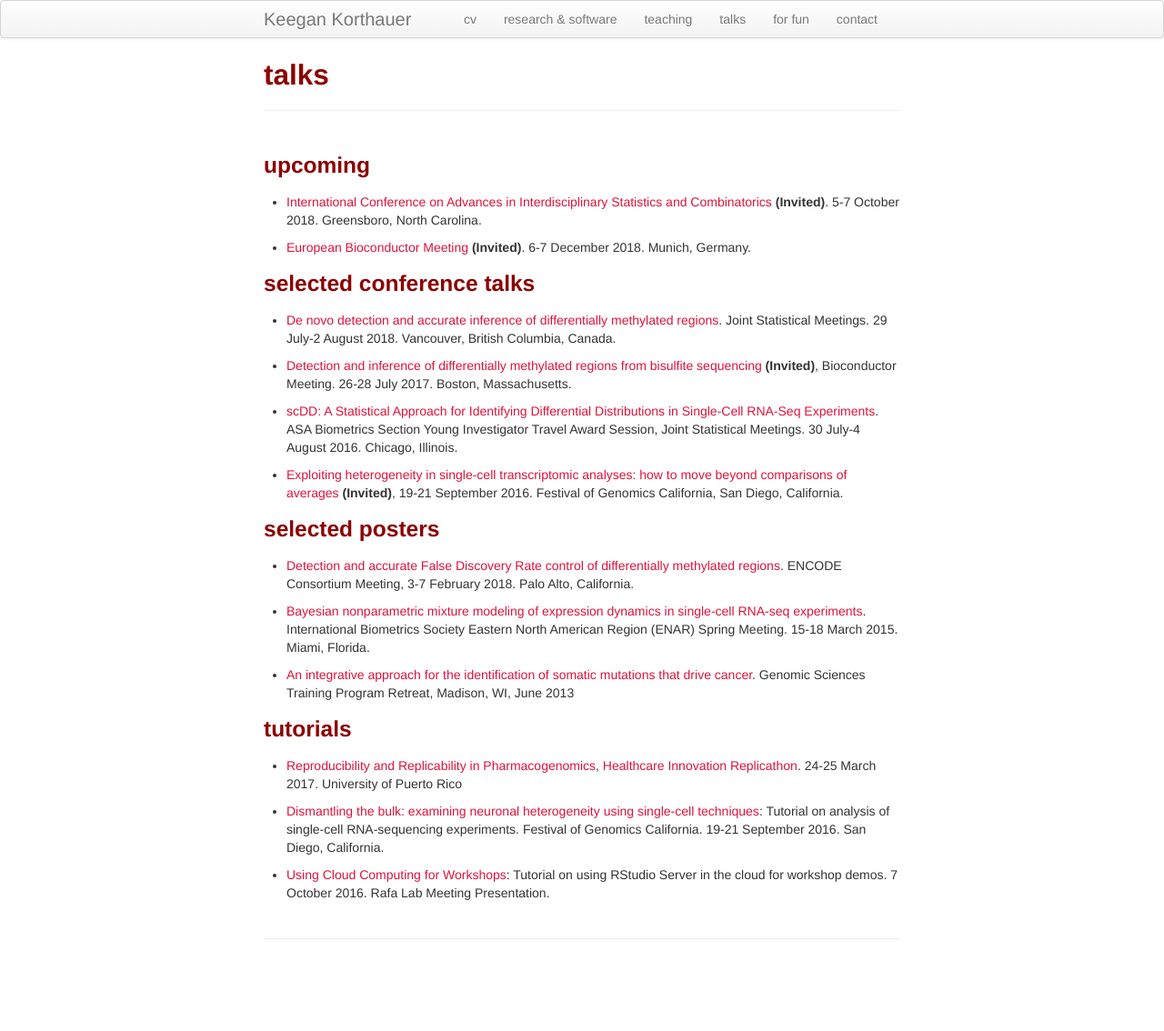
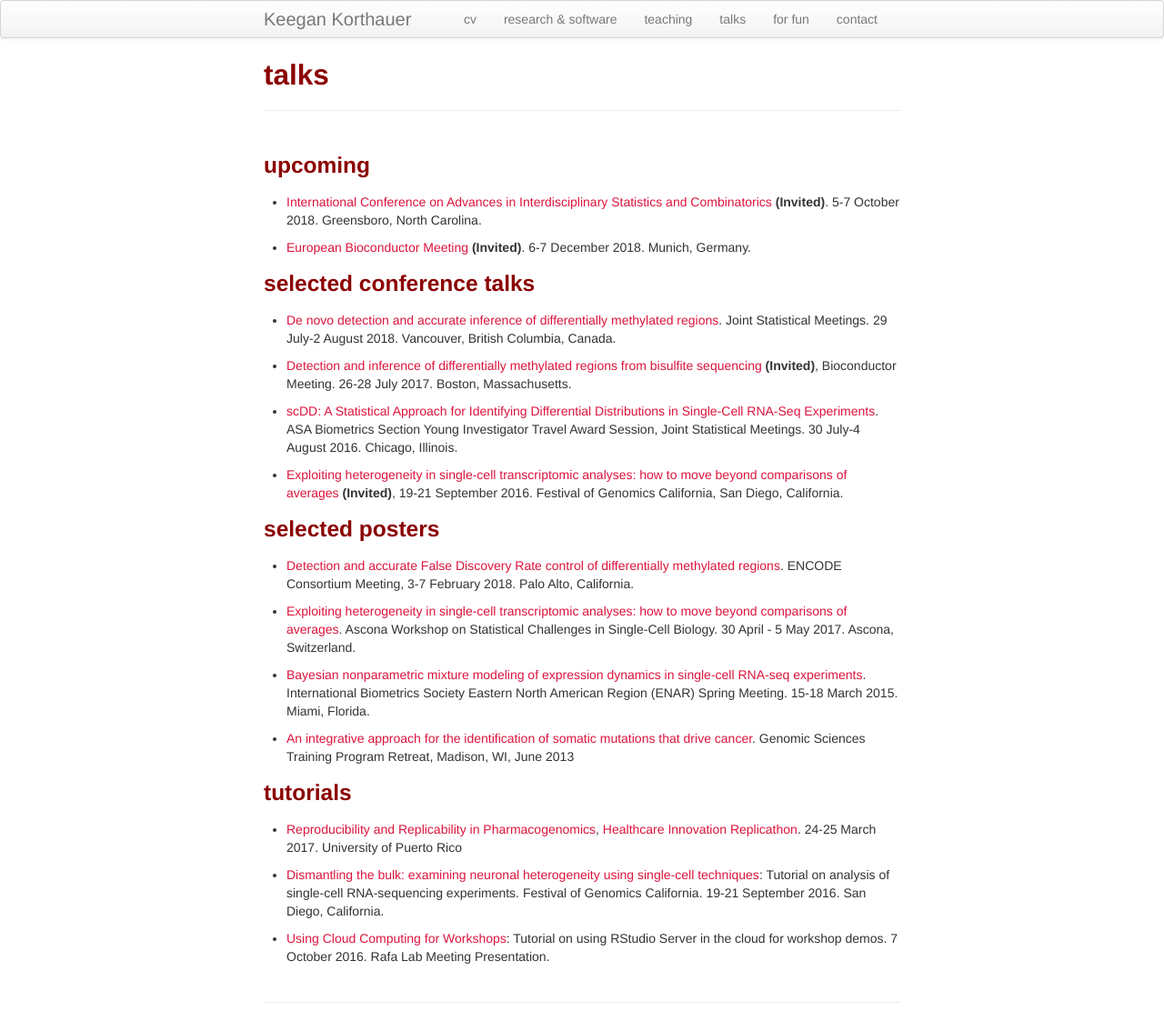
Before and after one commit to kdkorthauer/kdkorthauer.github.io, a Jekyll site: the page built from pages/talks.md, in a window 1280 px wide. Shown: the whole page at 91% size. Built offline with Jekyll 4.4.1, drawn with Linux system fonts in a browser that asks for light colours; before the commit the page ends 1064 px from its top, so only the background shows below that.

Commit message:
Add Ascona poster

```diff
--- a/pages/talks.md
+++ b/pages/talks.md
@@ -36,6 +36,8 @@ title: talks
 
 - [Detection and accurate False Discovery Rate control of differentially methylated regions](../talks/ENCODE_2018_KeeganKorthauer.pdf). ENCODE Consortium Meeting, 3-7 February 2018. Palo Alto, California.
 
+- [Exploiting heterogeneity in single-cell transcriptomic analyses: how to move beyond comparisons of averages](../talks/Ascona_2017_KeeganKorthauer.pdf). Ascona Workshop on Statistical Challenges in Single-Cell Biology. 30 April - 5 May 2017. Ascona, Switzerland.
+
 - [Bayesian nonparametric mixture modeling of expression dynamics in single-cell RNA-seq experiments](../talks/ENAR_2015_KeeganKorthauer.pdf). International Biometrics Society Eastern North American Region (ENAR) Spring Meeting. 15-18 March 2015. Miami, Florida.
 
 - [An integrative approach for the identification of somatic mutations that drive cancer](../talks/2013_GSTP_KeeganKorthauer.pdf). Genomic Sciences Training Program Retreat, Madison, WI, June 2013
```
Also changed, not shown: 1 other file.
